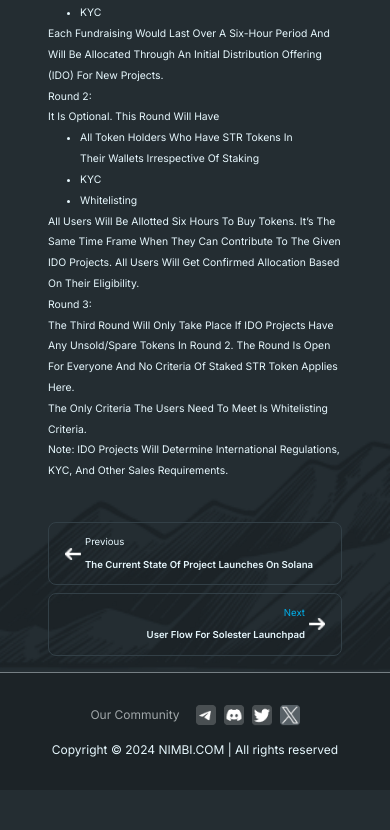
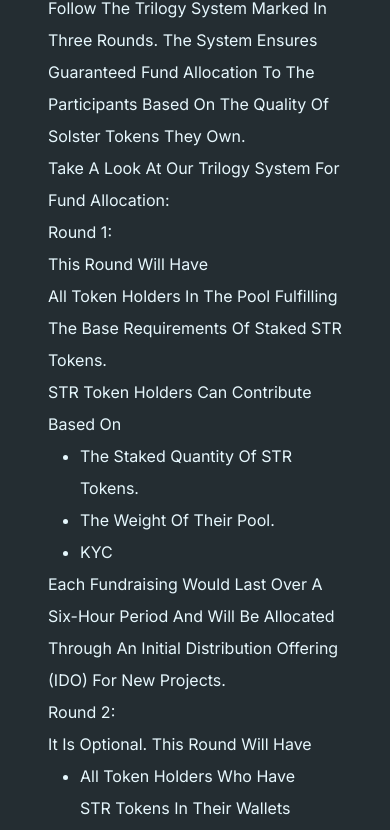
Before and after one commit to kjsingh03/nimbi, a React (Vite) app: page /documents in a window 390 px wide. Shown: the part 1167-1997 px from the top of the page. Before the commit the page ends 1957 px from the top, so only its background shows below. Built offline with nearby package versions, Linux system fonts and the light colour scheme.

Commit message:
Feedback14.0

```diff
--- a/src/Pages/Document.jsx
+++ b/src/Pages/Document.jsx
@@ -134,7 +134,7 @@ function Document() {
               <p className='uppercase text-3xl font-semibold text-left py-3'>{title || 'THE CURRENT STATE OF PROJECT LAUNCHES ON SOLANA'}</p>
             </div>
 
-            <div className='text-[0.65rem] md:text-[0.83rem] leading-loose'>
+            <div className='text-base leading-loose'>
               <p>IDO Launchpad for Decentralized Fundraising<br />
                 Conventional launchpads rely on first come and first clicks. Unlike them, our launchpad is fair and equitable for all and yet rewards token holders.<br />
                 The Solster launchpad doesn’t have high financial barriers to get into the market. It also doesn’t have whitelist spots based on first form fillers.<br />
@@ -168,14 +168,14 @@ function Document() {
               <div className="flex items-center gap-1 lg:gap-3 border border-[#334047] bg-transparent hover:bg-[#28343b66] cursor-pointer py-3 px-4 rounded-lg w-full">
                 <img src={leftArrow} alt="" className='w-4 h-3' />
                 <div className="flex flex-col gap-2">
-                  <p className='text-[0.6rem] md:text-xs'>Previous</p>
-                  <p className='text-[0.6rem] md:text-xs lg:text-sm font-semibold'>the current state of project launches on solana</p>
+                  <p className='text-sm'>Previous</p>
+                  <p className='text-sm lg:text-sm font-semibold'>the current state of project launches on solana</p>
                 </div>
               </div>
               <div className="flex items-center justify-end gap-1 lg:gap-3 border border-[#334047] bg-transparent hover:bg-[#28343b66] cursor-pointer py-3 px-4 rounded-lg w-full">
                 <div className="flex flex-col gap-2 text-right ">
-                  <p className='text-[0.6rem] md:text-xs text-[#00ace6]'>Next</p>
-                  <p className='text-[0.6rem] md:text-xs lg:text-sm font-semibold'>user flow for solester launchpad</p>
+                  <p className='text-sm text-[#00ace6]'>Next</p>
+                  <p className='text-sm lg:text-sm font-semibold'>user flow for solester launchpad</p>
                 </div>
                 <img src={rightArrow} alt="" className='w-4 h-3' />
               </div>
```
